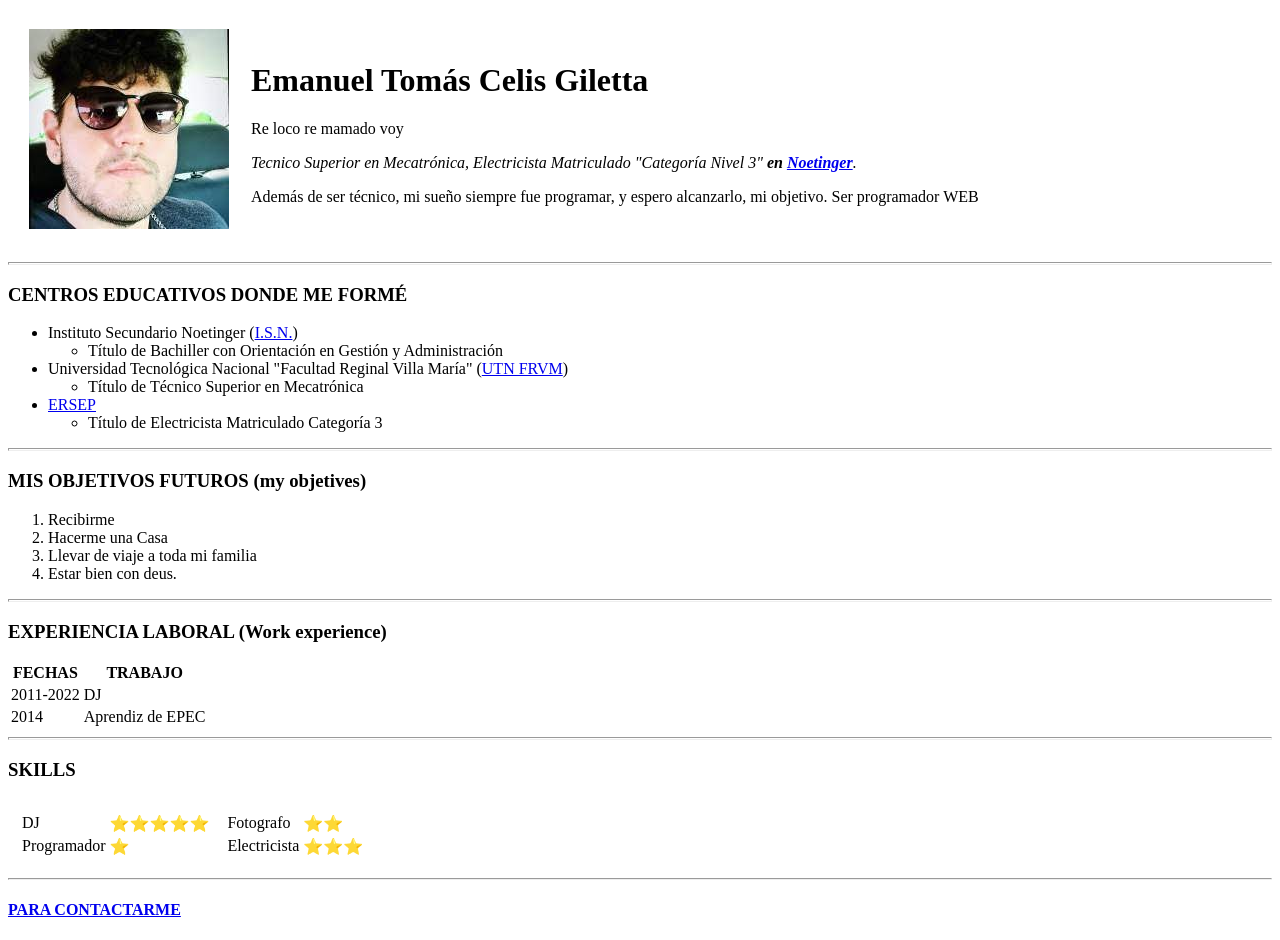
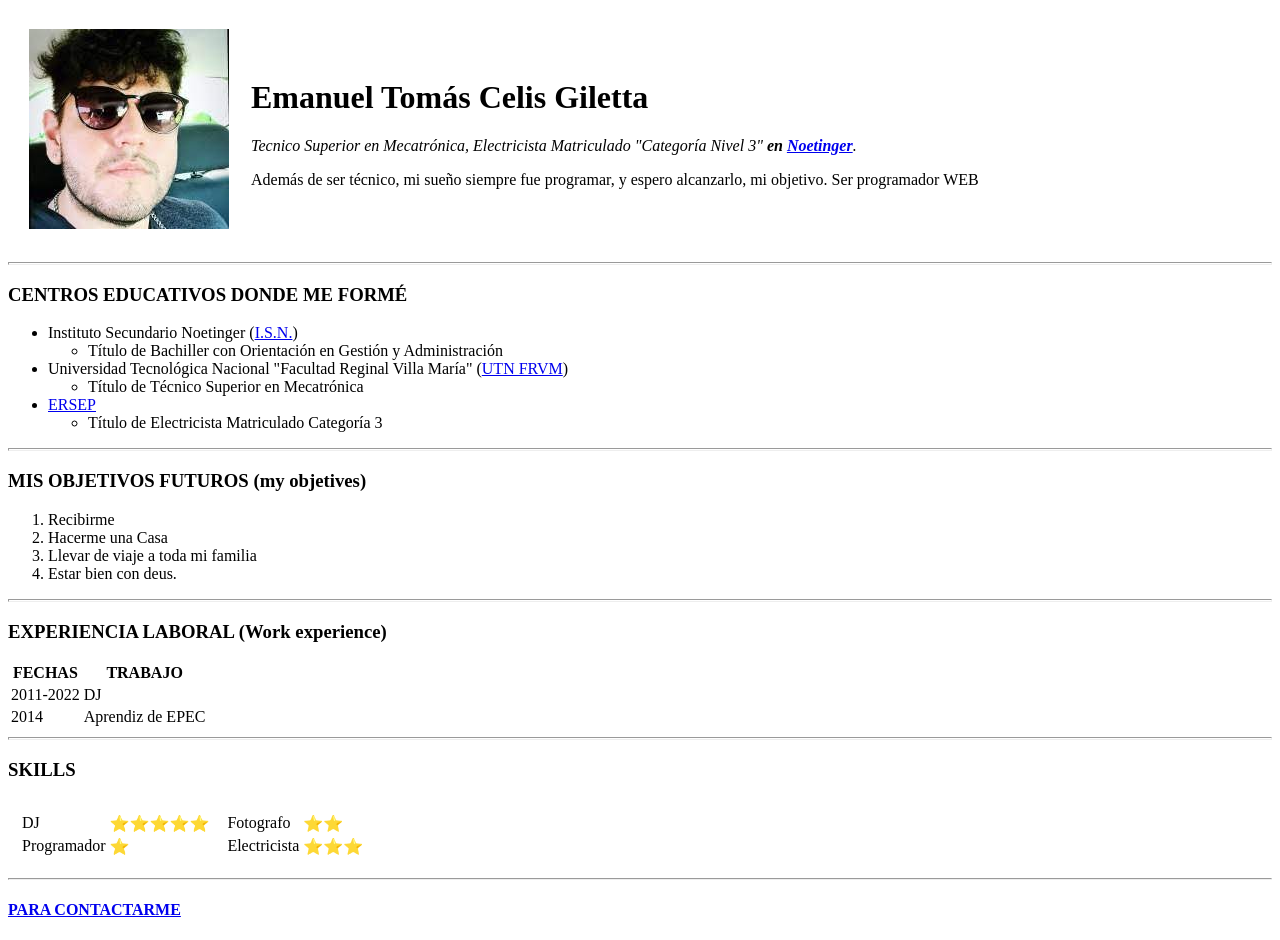
Before and after one commit to ecelis1/miweb, a plain HTML site: page index.html in a window 1280 px wide. Drawn offline with Linux system fonts and the light colour scheme.

Commit message:
Update index.html

```diff
--- a/index.html
+++ b/index.html
@@ -11,7 +11,6 @@
     <tr>
       <td><img src="ecelisprofile.jpg" alt="Emanuel Profile Picture"></td>
       <td><h1>Emanuel Tomás Celis Giletta</h1>
-      <p>Re loco re mamado voy</p>
       <p><em>Tecnico Superior en Mecatrónica, Electricista Matriculado "Categoría Nivel 3" <strong> en <a href="http://www.noetinger.gob.ar/">Noetinger</a></strong>.</em></p>
       <p>Además de ser técnico, mi sueño siempre fue programar, y espero alcanzarlo, mi objetivo. Ser programador WEB</p></td>
     </tr>
```
